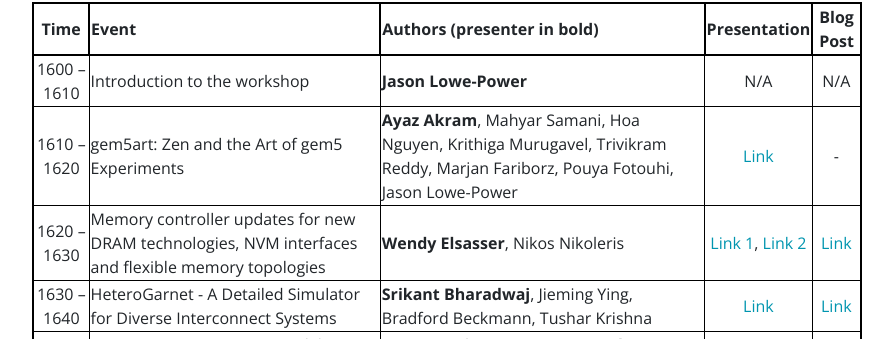
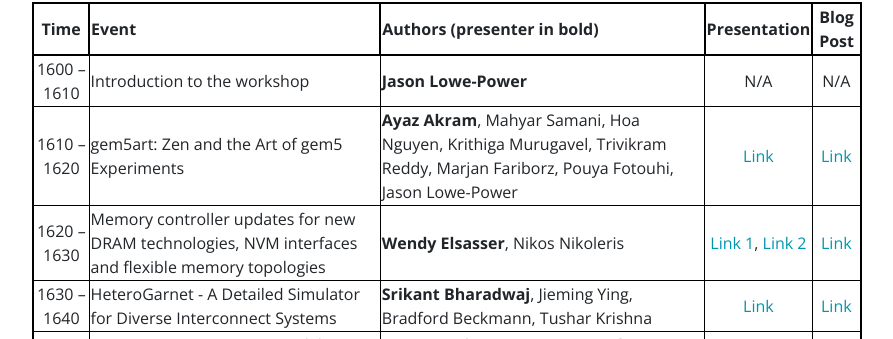
Before and after one commit to gem5/website, a Jekyll site: the page built from _pages/events/isca-2020.md, in a window 1280 px wide and 900 px high, scrolled down 1515 px. Shown: the part 115-454 px from the top of the window, without its empty margins (53-946 px from the left). Built offline with Jekyll 4.4.1, drawn with Linux system fonts in a browser that asks for light colours; nearby versions of some CDN libraries; some web fonts are replaced.

Commit message:
website: Added link to gem5art blog in schedule
Change-Id: Ib82d30f52b3f024d43d5e29c0f5600690a1f8a64
Reviewed-on: https://gem5-review.googlesource.com/c/public/gem5-website/+/29820
Reviewed-by: Bobby R. Bruce <bbruce@ucdavis.edu>
Maintainer: Bobby R. Bruce <bbruce@ucdavis.edu>
Tested-by: Bobby R. Bruce <bbruce@ucdavis.edu>

```diff
--- a/_pages/events/isca-2020.md
+++ b/_pages/events/isca-2020.md
@@ -72,7 +72,7 @@
 | Time        | Event                        | Authors (presenter in bold)| Presentation | Blog Post |
 |:-----------:|:-----------------------------|:---------------------------|:------------:|:---------:|
 |1600 -- 1610 | Introduction to the workshop | **Jason Lowe-Power**| N/A | N/A |
-|1610 -- 1620 | gem5art: Zen and the Art of gem5 Experiments | **Ayaz Akram**, Mahyar Samani, Hoa Nguyen, Krithiga Murugavel, Trivikram Reddy, Marjan Fariborz, Pouya Fotouhi, Jason Lowe-Power|[Link](https://youtu.be/x2GQa26xwzs)|-|
+|1610 -- 1620 | gem5art: Zen and the Art of gem5 Experiments | **Ayaz Akram**, Mahyar Samani, Hoa Nguyen, Krithiga Murugavel, Trivikram Reddy, Marjan Fariborz, Pouya Fotouhi, Jason Lowe-Power|[Link](https://youtu.be/x2GQa26xwzs)|[Link](/2020/05/29/gem5art.html)|
 |1620 -- 1630 | Memory controller updates for new DRAM technologies, NVM interfaces and flexible memory topologies | **Wendy Elsasser**, Nikos Nikoleris|[Link 1](https://youtu.be/ttJ9_I_Avyc), [Link 2](https://youtu.be/t2PRoZPwwpk)|[Link](/2020/05/27/memory-controller.html)|
 |1630 -- 1640 | HeteroGarnet - A Detailed Simulator for Diverse Interconnect Systems | **Srikant Bharadwaj**, Jieming Ying, Bradford Beckmann, Tushar Krishna|[Link](https://youtu.be/AH9r44r2lHA)|[Link](/2020/05/27/heterogarnet.html)|
 |1640 -- 1650 | Heterogeneous systems modeling with Adaptive Traffic Profiles | Matteo Andreozzi, **Frances Conboy**, Giovanni Stea, Raffaele Zippo|[Link](https://youtu.be/UhWAozvZ9mU)|[Link](/2020/06/01/heterogeneous-systems.html)|
```
